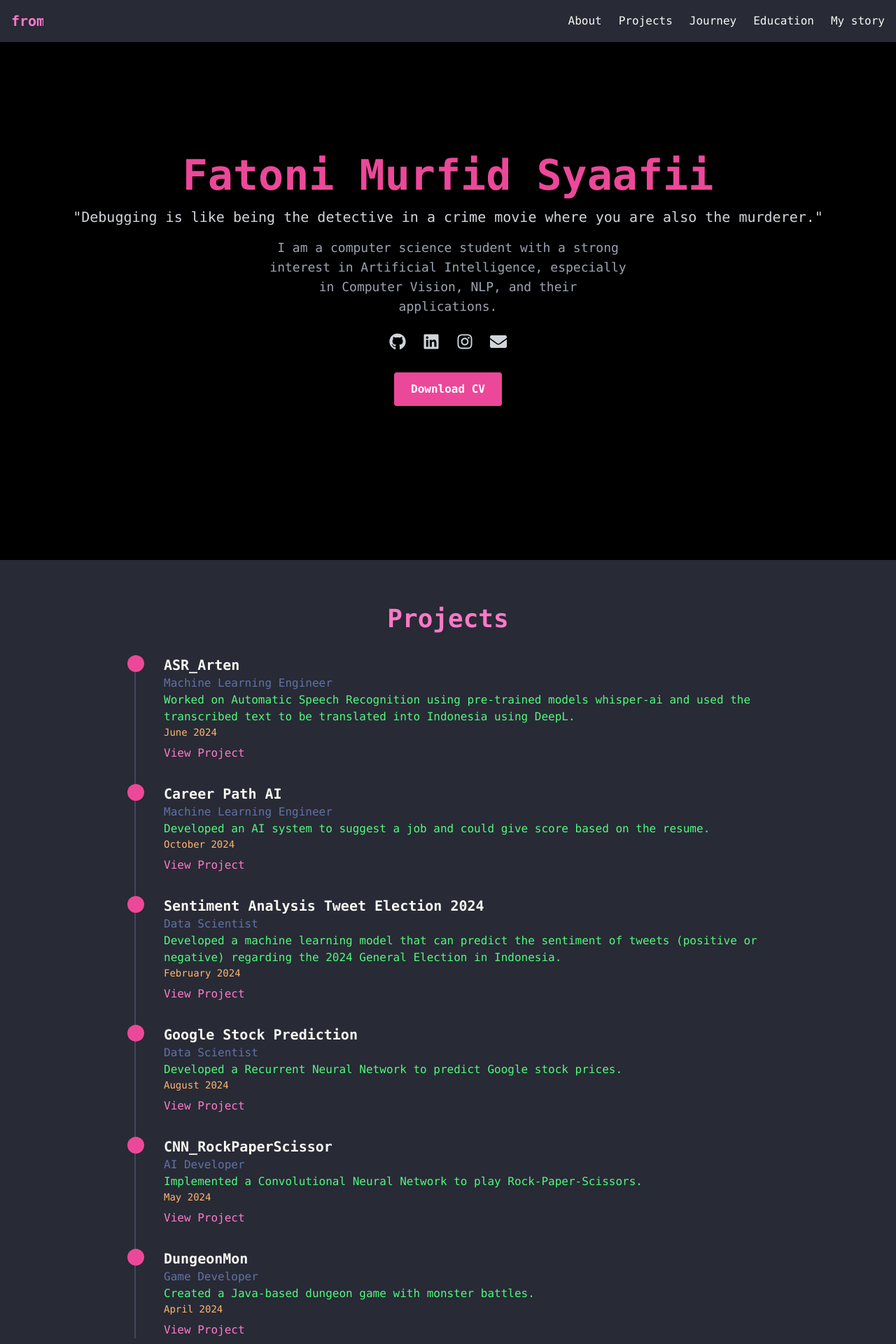
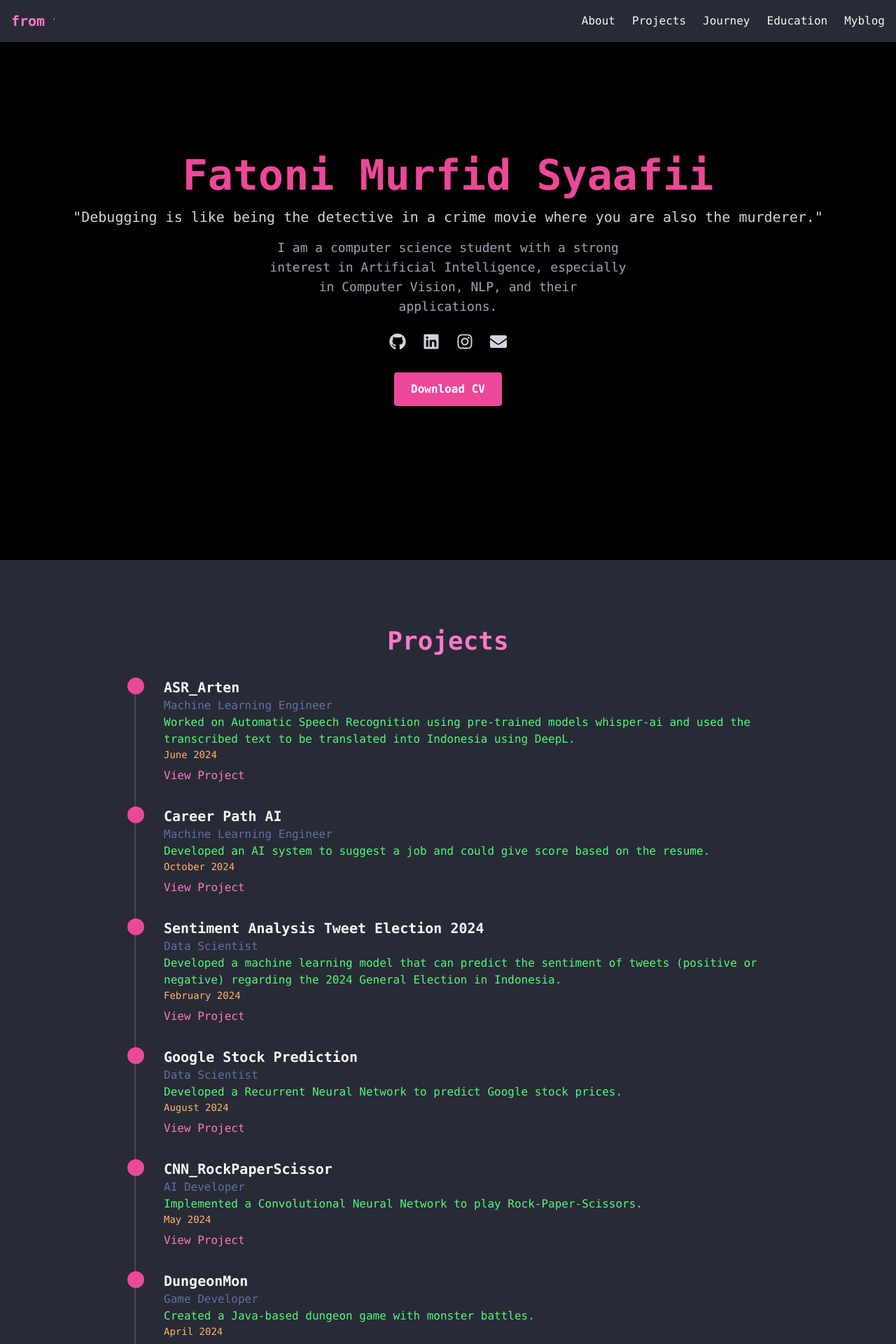
Before and after one commit to tonimurfid/todo, a React (Vite) app: page / in a window 1280 px wide. Shown: the top 1920 px of the page at 70% size. Built offline with nearby package versions, Linux system fonts and the light colour scheme.

Commit message:
fix header padding

```diff
--- a/src/components/Education.jsx
+++ b/src/components/Education.jsx
@@ -17,7 +17,7 @@ const education = [
 
 export const Education = () => {
   return (
-    <section id="education" className="min-h-screen py-16 bg-dracula-background">
+    <section id="education" className="min-h-screen py-24 bg-dracula-background">
       <h2 className="text-2xl sm:text-4xl text-center font-bold text-dracula-function mb-4 sm:mb-8">
         Education
       </h2>
--- a/src/components/Journey.jsx
+++ b/src/components/Journey.jsx
@@ -59,7 +59,7 @@ export const Journey = () => {
   ];
 
   return (
-    <section id="journey" className="min-h-screen py-16 bg-gray-900">
+    <section id="journey" className="min-h-screen py-24 bg-gray-900">
       <h2 className="text-2xl sm:text-4xl text-center font-bold text-pink-500 mb-4 sm:mb-8">Journey</h2>
       <div className="max-w-screen-sm sm:max-w-4xl mx-auto">
         <div className="border-l-2 border-gray-700">
--- a/src/components/MyBlog.jsx
+++ b/src/components/MyBlog.jsx
@@ -39,7 +39,7 @@ export const MyBlog = () => {
   ]);
 
   return (
-    <section id="myblog" className="min-h-screen py-16 bg-gray-900">
+    <section id="myblog" className="min-h-screen py-24 bg-gray-900">
       <h2 className="text-2xl sm:text-4xl text-center font-bold text-dracula-function mb-4 sm:mb-8">
         My Story
       </h2>
--- a/src/components/Navbar.jsx
+++ b/src/components/Navbar.jsx
@@ -45,7 +45,7 @@ export const Navbar = () => {
             isOpen ? 'block' : 'hidden'
           } md:flex md:space-x-6 md:static absolute top-16 left-0 w-full md:w-auto bg-dracula-background md:bg-transparent p-4 md:p-0`}
         >
-          {['about', 'projects', 'journey', 'education', 'my story'].map((section) => (
+          {['about', 'projects', 'journey', 'education', 'myblog'].map((section) => (
             <li key={section}>
               <Link
                 to={section}
--- a/src/components/Projects.jsx
+++ b/src/components/Projects.jsx
@@ -47,7 +47,7 @@ const projects = [
 
 export const Projects = () => {
   return (
-    <section id="projects" className="min-h-screen py-16 bg-dracula-background">
+    <section id="projects" className="min-h-screen py-24 bg-dracula-background">
       <h2 className="text-2xl sm:text-4xl text-center font-bold text-dracula-function mb-4 sm:mb-8">Projects</h2>
       <div className="relative max-w-screen-sm sm:max-w-4xl mx-auto">
         <div className="border-l-2 border-dracula-highlight relative">
--- a/src/index.css
+++ b/src/index.css
@@ -8,6 +8,12 @@
   overflow: hidden;
   border-right: 2px solid #ff79c6; /* Kursor */
   animation: typing 6s steps(20, end) infinite, blink-caret 0.5s step-end infinite;
+}
+
+@media screen and (max-width: 768px) {
+  .min-h-screen {
+    min-height: calc(100vh - 3rem); /* Tinggi viewport dikurangi padding/header */
+  }
 }
 
 @keyframes typing {
```
